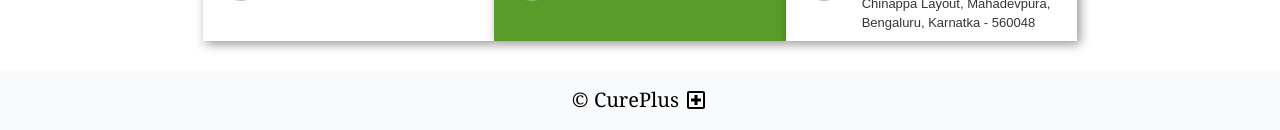
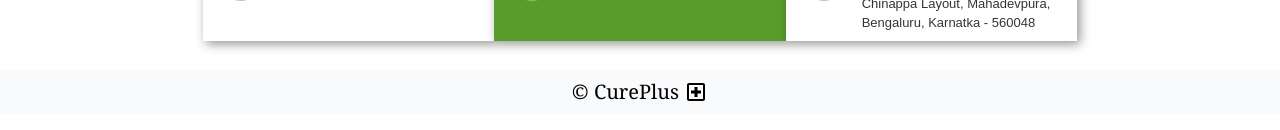
Before and after one commit to itsAdityaRathore/cure_plus, a React (Create React App) app: page / in a window 1280 px wide. Shown: the part 667-797 px from the top of the page. Built offline with nearby package versions, Linux system fonts and the light colour scheme.

Commit message:
padding reduce

```diff
--- a/src/components/footer/Footer.js
+++ b/src/components/footer/Footer.js
@@ -5,7 +5,7 @@ import LocalHospitalOutlinedIcon from "@mui/icons-material/LocalHospitalOutlined
 function Footer() {
   return (
     <>
-      <footer className="bg-gray-50 mt-4 p-4 text-center text-xl font-medium font-serif">
+      <footer className="bg-gray-50 mt-4 p-2 text-center text-xl font-medium font-serif">
         <span className="-mt-1"> © </span>
         <span> CurePlus </span>
         <span>
```
